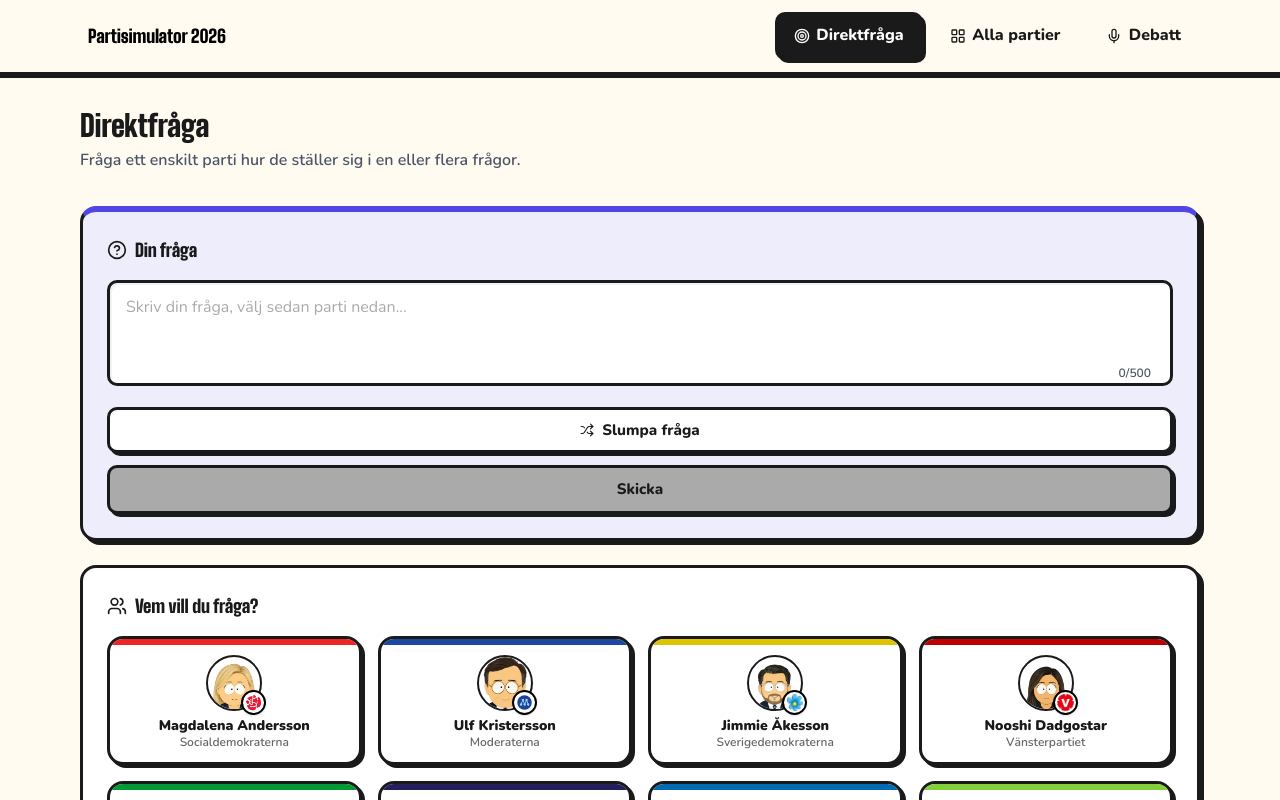
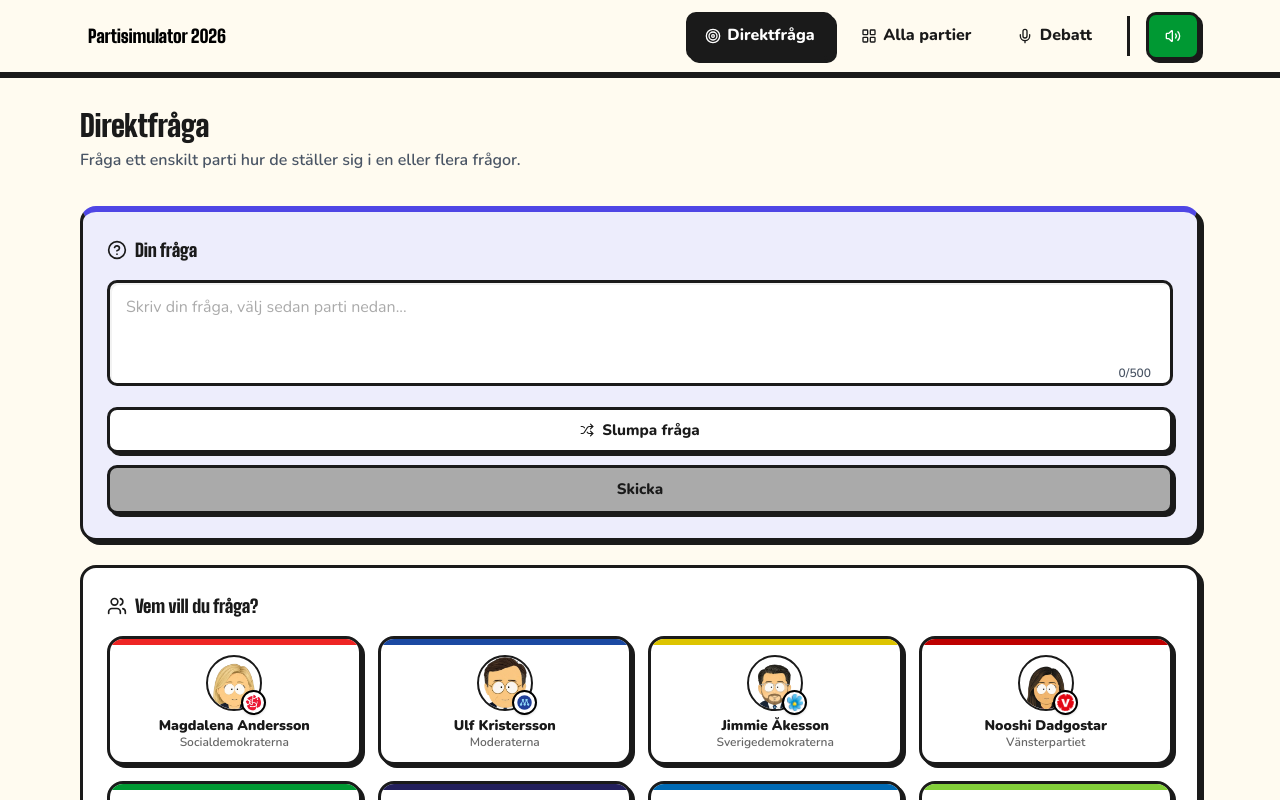
Before and after one commit to klingbladet/partisimulator, a Next.js app: page /direktfraga in a window 1280 px wide. Shown: the top 800 px of the page. Built offline with nearby package versions, Linux system fonts and the light colour scheme.

Commit message:
added sound fx for chat msg + mute button

```diff
--- a/src/app/globals.css
+++ b/src/app/globals.css
@@ -420,6 +420,24 @@ body {
   transform: translate(-1px, -1px);
 }
 
+.nav-mute-toggle {
+  /* Muted state, borrowed from parti-s's red */
+  color: var(--color-white);
+  background: #ee2524;
+  border-color: var(--border);
+  box-shadow: var(--shadow-btn);
+}
+
+.nav-mute-toggle:hover {
+  box-shadow: var(--shadow-btn-hover);
+  transform: translate(-1px, -1px);
+}
+
+.nav-mute-toggle.unmuted {
+  /* Unmuted state, borrowed from parti-c's green */
+  background: #009933;
+}
+
 .app-nav {
   position: sticky;
   top: 0;
--- a/src/components/shared/app-nav.tsx
+++ b/src/components/shared/app-nav.tsx
@@ -1,13 +1,15 @@
 "use client";
 
-import { LayoutGrid, Menu, Mic, Target, X } from "lucide-react";
+import { LayoutGrid, Menu, Mic, Target, Volume2, VolumeX, X } from "lucide-react";
 import Link from "next/link";
 import { usePathname } from "next/navigation";
-import { useState } from "react";
+import { useState, useSyncExternalStore } from "react";
+import { isSoundMuted, subscribeSoundMuted, toggleSoundMuted } from "@/lib/notification-sound";
 
 export default function AppNav(): React.JSX.Element {
   const pathname = usePathname();
   const [isMenuOpen, setIsMenuOpen] = useState(false);
+  const isMuted = useSyncExternalStore(subscribeSoundMuted, isSoundMuted, () => false);
 
   const tabs = [
     { href: "/direktfraga", Icon: Target, id: "nav-direct", label: "Direktfråga" },
@@ -24,7 +26,7 @@ export default function AppNav(): React.JSX.Element {
         </a>
 
         {/* Nav tabs - inline from sm upward */}
-        <div className="hidden flex-wrap items-center gap-2 sm:flex">
+        <div className="hidden flex-wrap items-stretch gap-2 sm:flex">
           {tabs.map((tab) => (
             <Link
               className={`nav-tab ${pathname === tab.href ? "active" : ""}`}
@@ -36,6 +38,25 @@ export default function AppNav(): React.JSX.Element {
               {tab.label}
             </Link>
           ))}
+          <div
+            aria-hidden="true"
+            className="mx-2 my-1 self-stretch border-l"
+            style={{ borderColor: "var(--border)", borderLeftWidth: "var(--border-width)" }}
+          />
+          <button
+            aria-label={isMuted ? "Slå på ljud" : "Stäng av ljud"}
+            aria-pressed={isMuted}
+            className={`nav-tab nav-mute-toggle ${isMuted ? "" : "unmuted"}`}
+            id="nav-mute-toggle"
+            onClick={toggleSoundMuted}
+            type="button"
+          >
+            {isMuted ? (
+              <VolumeX aria-hidden="true" className="h-4 w-4" />
+            ) : (
+              <Volume2 aria-hidden="true" className="h-4 w-4" />
+            )}
+          </button>
         </div>
 
         {/* Hamburger toggle - below sm only */}
@@ -76,6 +97,20 @@ export default function AppNav(): React.JSX.Element {
               {tab.label}
             </Link>
           ))}
+          <button
+            aria-pressed={isMuted}
+            className={`nav-tab nav-mute-toggle justify-center ${isMuted ? "" : "unmuted"}`}
+            id="nav-mute-toggle-mobile"
+            onClick={toggleSoundMuted}
+            type="button"
+          >
+            {isMuted ? (
+              <VolumeX aria-hidden="true" className="h-4 w-4" />
+            ) : (
+              <Volume2 aria-hidden="true" className="h-4 w-4" />
+            )}
+            {isMuted ? "Slå på ljud" : "Stäng av ljud"}
+          </button>
         </div>
       )}
     </nav>
--- a/src/hooks/use-chat-conversation.ts
+++ b/src/hooks/use-chat-conversation.ts
@@ -3,6 +3,7 @@ import { useRouter, useSearchParams } from "next/navigation";
 import { type RefObject, useEffect, useRef, useState } from "react";
 import { isDuplicateOfLastEntry } from "@/lib/history";
 import { buildNoAnswerFallback } from "@/lib/no-answer";
+import { playAnswerSound } from "@/lib/notification-sound";
 import { getParty } from "@/lib/parties";
 import { sanitizeSpeech } from "@/lib/sanitize";
 import { cleanText, extractSources, extractStance, type Stance, stripStanceMarker } from "@/lib/sources";
@@ -99,6 +100,7 @@ export function useChatConversation(): UseChatConversationResult {
     }
     setPendingText("");
     setPendingStance(undefined);
+    playAnswerSound();
   };
 
   const addAssistantMessage = (rawText: string, targetMessageId?: string): void => {
@@ -141,6 +143,7 @@ export function useChatConversation(): UseChatConversationResult {
     }
     setPendingText("");
     setPendingStance(undefined);
+    playAnswerSound();
   };
 
   const { completion, complete, isLoading, error, stop } = useCompletion({
--- a/src/hooks/use-debate.ts
+++ b/src/hooks/use-debate.ts
@@ -1,6 +1,7 @@
 import { useCompletion } from "@ai-sdk/react";
 import { type RefObject, useEffect, useRef, useState } from "react";
 import { buildNoAnswerFallback } from "@/lib/no-answer";
+import { playAnswerSound } from "@/lib/notification-sound";
 import { PARTIES } from "@/lib/parties";
 import { sanitizeSpeech } from "@/lib/sanitize";
 import { shuffleArray } from "@/lib/shuffle";
@@ -208,6 +209,7 @@ export function useDebate(): UseDebateResult {
       historyRef.current = fallbackHistory;
       setHistory(fallbackHistory);
       clearStreamingState();
+      playAnswerSound();
       return;
     }
 
@@ -217,6 +219,7 @@ export function useDebate(): UseDebateResult {
     historyRef.current = resolvedHistory;
     setHistory(resolvedHistory);
     clearStreamingState();
+    playAnswerSound();
   };
 
   const { completion, complete, isLoading, stop } = useCompletion({
@@ -402,6 +405,7 @@ export function useDebate(): UseDebateResult {
     historyRef.current = fallbackHistory;
     setHistory(fallbackHistory);
     clearStreamingState();
+    playAnswerSound();
   };
 
   // Re-runs a failed turn's request and updates that same entry in place via the same
--- /dev/null
+++ b/src/lib/notification-sound.ts
@@ -0,0 +1,39 @@
+const ANSWER_SOUND_SRC = "/assets/sounds/answer-received.wav";
+const MUTE_STORAGE_KEY = "partisimulator:sound-muted";
+
+// Lazily created and reused across calls - a fresh Audio() per chime would work too, but debate
+// auto mode can trigger this back-to-back, and reuse avoids piling up short-lived audio elements.
+let answerSound: HTMLAudioElement | null = null;
+
+function readMuted(): boolean {
+  if (typeof window === "undefined") return false;
+  return window.localStorage.getItem(MUTE_STORAGE_KEY) === "true";
+}
+
+let muted = readMuted();
+const listeners = new Set<() => void>();
+
+/** Plays the chime for a finished party reply; a silent no-op during SSR, while muted, or if the browser blocks playback. */
+export function playAnswerSound(): void {
+  if (typeof window === "undefined" || muted) return;
+  answerSound ??= new Audio(ANSWER_SOUND_SRC);
+  answerSound.currentTime = 0;
+  // Autoplay can be blocked (e.g. no user gesture yet) - that's fine, the chime is a nice-to-have.
+  void answerSound.play().catch(() => {});
+}
+
+export function isSoundMuted(): boolean {
+  return muted;
+}
+
+/** Flips the mute flag, persists it, and notifies every subscribed component (e.g. the nav button). */
+export function toggleSoundMuted(): void {
+  muted = !muted;
+  window.localStorage.setItem(MUTE_STORAGE_KEY, String(muted));
+  for (const listener of listeners) listener();
+}
+
+export function subscribeSoundMuted(listener: () => void): () => void {
+  listeners.add(listener);
+  return () => listeners.delete(listener);
+}
```
Also changed, not shown: .claude/settings.json, project-words.txt, 1 other file (tests, documents, lock files or other folders).
